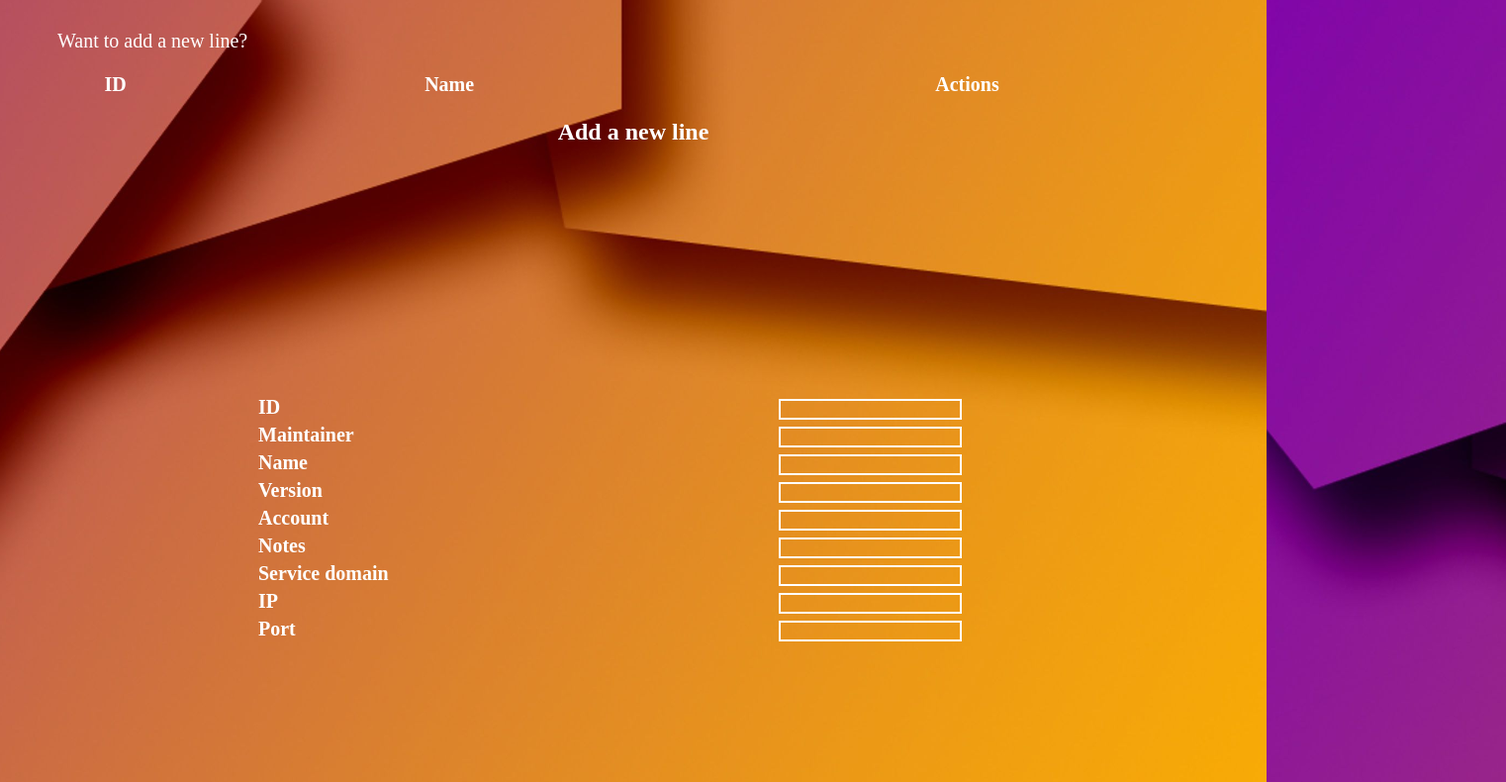
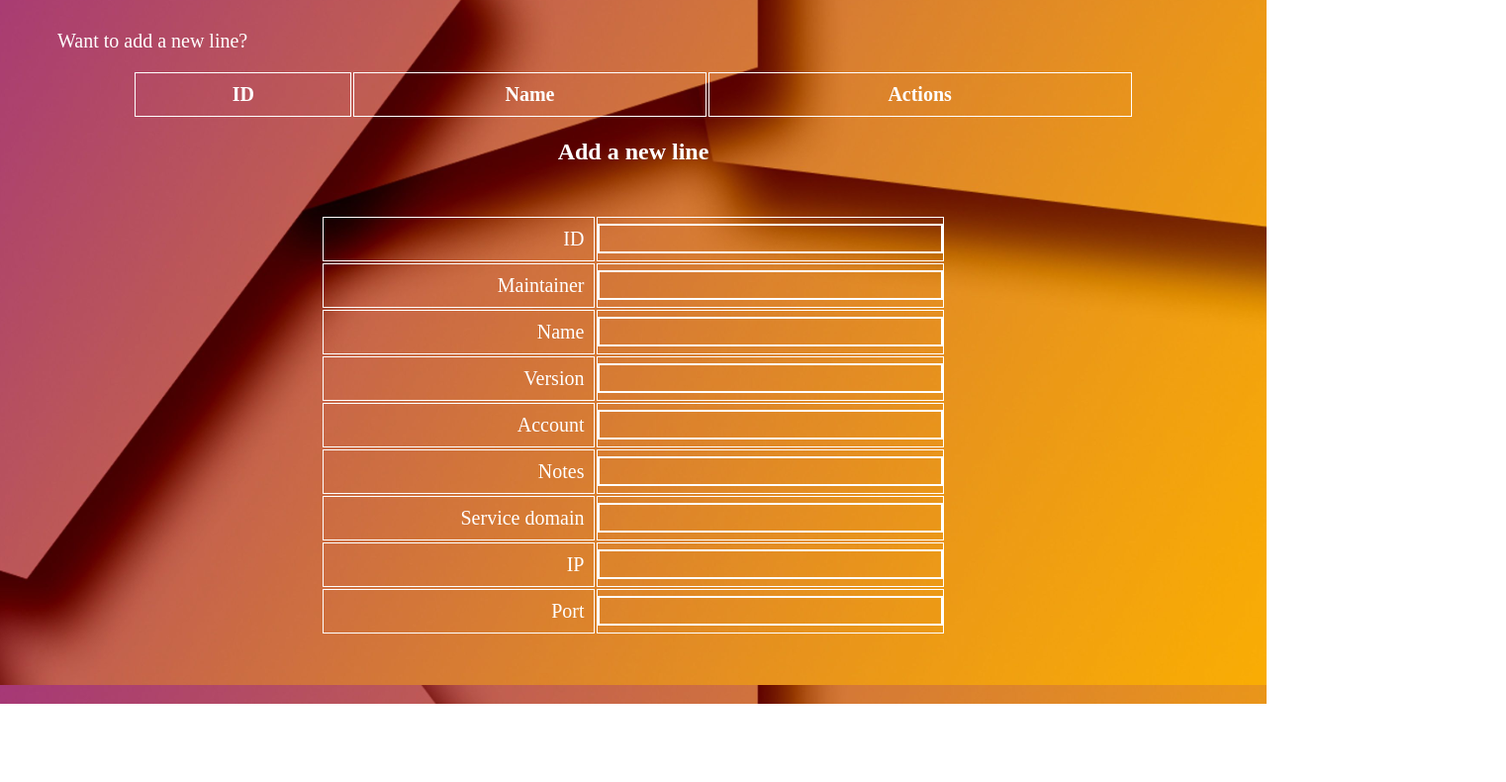
Before and after one commit to MiskolcziRichard/WD7UVN_HFT_2023241, a plain HTML site: page WD7UVN_SzTGUI_2023242.Client.JS/wwwroot/services.html in a window 1280 px wide. Shown: the part 89-879 px from the top of the page at 99% size, 1522 px wide, since content can reach past the window. After the commit the page ends 800 px from the top, so only its background shows below. Drawn offline with Linux system fonts and the light colour scheme.

Commit message:
some styling

```diff
--- a/WD7UVN_SzTGUI_2023242.Client.JS/wwwroot/services.html
+++ b/WD7UVN_SzTGUI_2023242.Client.JS/wwwroot/services.html
@@ -4,6 +4,7 @@
     <meta charset="UTF-8">
     <title>services</title>
     <link rel="stylesheet" type="text/css" href="style.css">
+    <script src="services.js"></script>
 </head>
 <body>
     <h1>Services</h1>
@@ -19,45 +20,48 @@
                 <th colspan="2">Actions</th>
             </tr>
         </thead>
+        <tbody id="resultarea">
+        </tbody>
     </table>
     <h2 id="add">Add a new line</h2>
     <table class="inputs">
         <tr>
-                    <th>ID</th>
-                     <th><input type="text"></th>
+            <td>ID</td>
+            <td class="inputcell"><input type="text" id="in_id"></td>
         </tr>
         <tr>
-                    <th>Maintainer</th>
-                     <th><input type="text"></th>
+            <td>Maintainer</td>
+            <td class="inputcell"><input type="text" id="in_maintainer_id"></td>
         </tr>
         <tr>
-                    <th>Name</th>
-                     <th><input type="text"></th>
+            <td>Name</td>
+            <td class="inputcell"><input type="text" id="in_name"></td>
         </tr>
         <tr>
-                    <th>Version</th>
-                     <th><input type="text"></th>
+            <td>Version</td>
+            <td class="inputcell"><input type="text" id="in_version"></td>
         </tr>
         <tr>
-                    <th>Account</th>
-                     <th><input type="text"></th>
+            <td>Account</td>
+            <td class="inputcell"><input type="text" id="in_account"></td>
         </tr>
         <tr>
-                    <th>Notes</th>
-                     <th><input type="text"></th>
+            <td>Notes</td>
+            <td class="inputcell"><input type="text" id="in_notes"></td>
         </tr>
         <tr>
-                    <th>Service domain</th>
-                     <th><input type="text"></th>
+            <td>Service domain</td>
+            <td class="inputcell"><input type="text" id="in_domain"></td>
         </tr>
         <tr>
-                    <th>IP</th>
-                     <th><input type="text"></th>
+            <td>IP</td>
+            <td class="inputcell"><input type="text" id="in_ip"></td>
         </tr>
         <tr>
-                    <th>Port</th>
-                    <th><input type="text"></th>
+            <td>Port</td>
+            <td class="inputcell"><input type="text" id="in_port"></td>
         </tr>
     </table>
+    <div id="addresult"></div>
 </body>
 </html>
--- a/WD7UVN_SzTGUI_2023242.Client.JS/wwwroot/style.css
+++ b/WD7UVN_SzTGUI_2023242.Client.JS/wwwroot/style.css
@@ -1,7 +1,6 @@
 body{
     background-image: url("img/backround.jpg");
     background-position: right top;
-    background-opacity: 0.8;
     background-size: cover;
 }
 h1{
@@ -49,20 +48,50 @@ a.bookmark{
 }
 
 table.inputs{
-    text-align: left;
-    margin: 250px;
+    width: 50%;
+    text-align: right;
+    margin: 50px;
+    margin-left: auto;
+    margin-right: auto;
 }
 
 table
 {
-    width: 100%;
+    width: 80%;
     font-size: 20px;
     color: white;
+    margin-left: auto;
+    margin-right: auto;
+}
+
+table th, table td
+{
+    border: 1px solid white;
+    padding: 10px;
+}
+
+.inputcell
+{
+    padding: 0;
+    margin: 0;
+}
+
+.inputcell input
+{
+    color: white;
+}
+
+table td input
+{
+    width: 100%;
+    height: 100%;
+    height: 30px;
+    box-sizing: border-box;
 }
 
 .list table, .list th, .list td
 {
-    border: 1px solid white:
+    border: 1px solid white;
 }
 
 .list table
@@ -77,7 +106,7 @@ table
 
 
 
-.list button
+table button
 {
     width: 100%;
     height: 30px;
```
Lines whose indentation alone changed are shown as unchanged.
